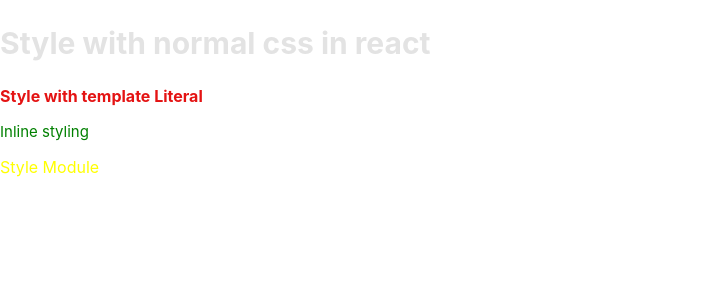
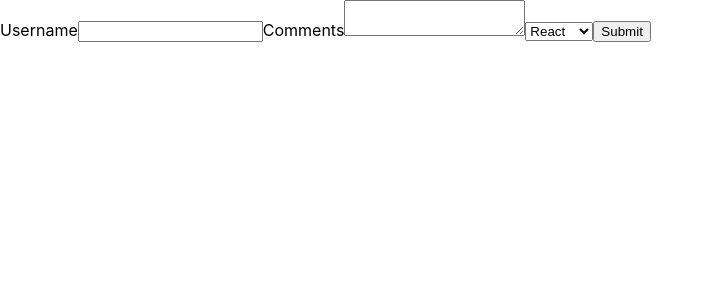
Before and after one commit to ArmanKamal/ReactJsBasic, a React (Create React App) app: page / in a window 1280 px wide. Shown: the top 300 px of the page, without its empty margins (0-714 px from the left). Built offline with nearby package versions, Linux system fonts and the light colour scheme.

Commit message:
Added Form Component

```diff
--- a/src/App.js
+++ b/src/App.js
@@ -10,7 +10,8 @@
 // import ParentComponent from './components/ParentComponent';
 // import UserGreeting from './components/UserGreeting'
 // import NameList from './components/NameList'
-import Stylesheet from './components/Stylesheet';
+// import Stylesheet from './components/Stylesheet';
+import Form from './components/Form'
 
 function App() {
   return (
@@ -29,11 +30,12 @@
         <EventBind />
         <UserGreeting />
           <NameList />
+           <Stylesheet />
        */
     }
 
- <Stylesheet />
 
+    <Form />
 
 
     </div>
--- /dev/null
+++ b/src/components/Form.js
@@ -0,0 +1,58 @@
+import React, { Component } from 'react'
+
+
+class Form extends Component {
+    constructor(props) {
+        super(props)
+
+        this.state = {
+             username: '',
+             comments: '',
+             topic: 'react'
+        }
+    }
+
+    hadnleUserNameChange = (event) =>{
+        this.setState({
+            username: event.target.value
+        })
+
+    }
+    handleUserComment = (event) =>{
+        this.setState({
+            comments: event.target.value
+        })
+    }
+
+    handleTopicChange = (event) =>{
+        this.setState({
+            topic: event.target.value
+        })
+    }
+
+    handleSubmit = (event) => {
+        alert(`${this.state.username} ${this.state.comments} ${this.state.topic}`)
+    }
+
+    render() {
+        return (
+            <div>
+                <form onSubmit={this.handleSubmit}>
+                    <label>Username</label>
+                    <input type="text" value={this.state.username} onChange={this.hadnleUserNameChange}/>
+                    <label>Comments</label>
+                    <textarea value={this.state.comments} onChange={this.handleUserComment}></textarea>
+                    <select value={this.state.topic} onChange={this.handleTopicChange}>
+                        <option value="react">React</option>
+                        <option value="angular">Angular</option>
+                        <option value="vue">Vue</option>
+                    </select>
+                    <button type="submit">Submit</button>
+                </form>
+
+            </div>
+        )
+    }
+}
+
+export default Form
```
